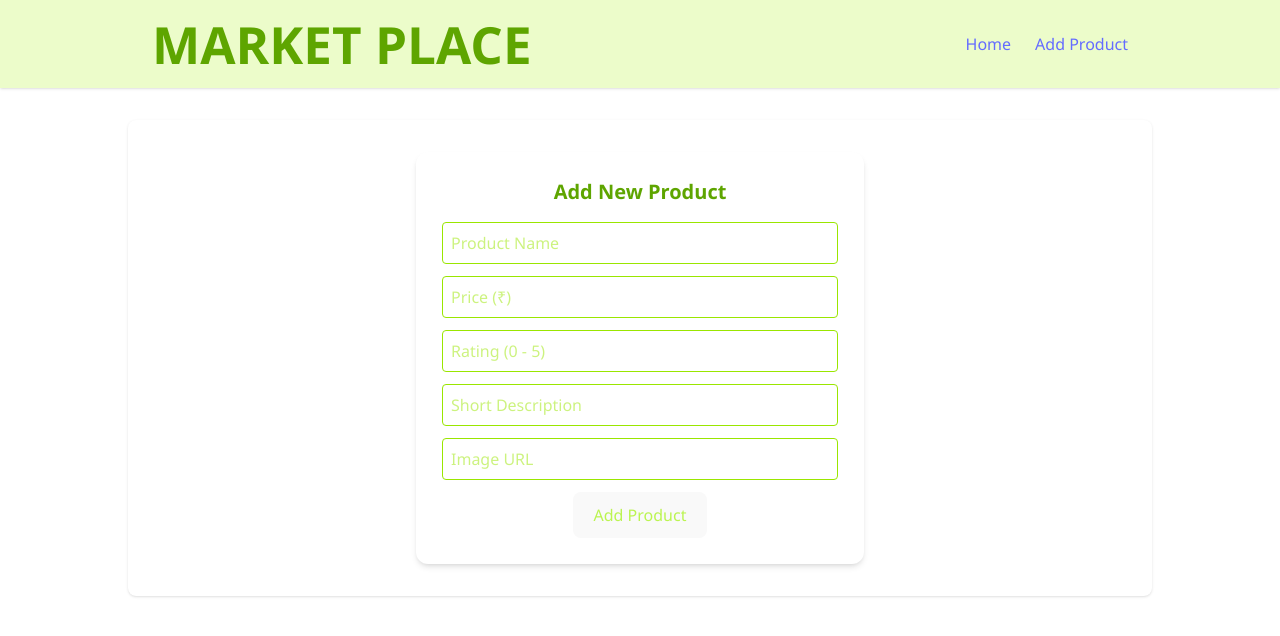
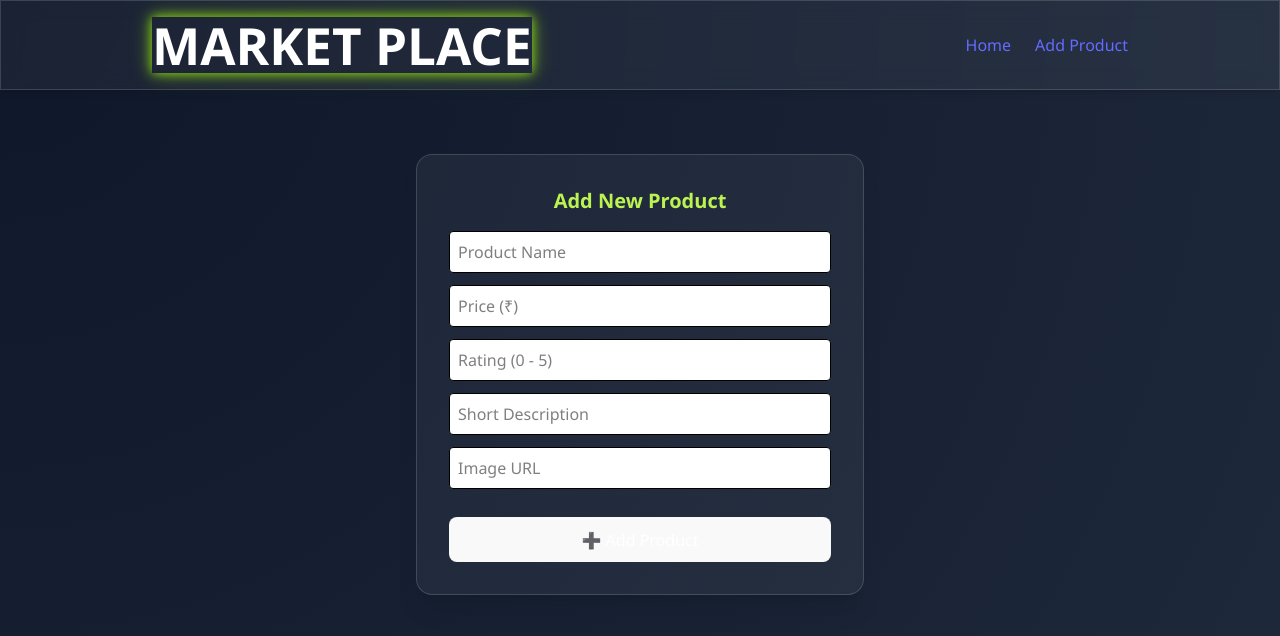
Before and after one commit to MANDO-lab/cc7165524, a React (Vite) app in the folder client/: page /add in a window 1280 px wide. Shown: the top 636 px of the page. Built offline with nearby package versions, Linux system fonts and the light colour scheme.

Commit message:
second change

```diff
--- a/client/src/App.css
+++ b/client/src/App.css
@@ -1,17 +1,15 @@
 @import "tailwindcss";
 
-/* Basic Reset & Font */
 html, body {
   height: 100%;
   width: 100%;
   margin: 0;
   padding: 0;
   font-family: 'Segoe UI', sans-serif;
-  background-color: #f8fafc; /* Light background */
-  color: #1f2937; /* Dark gray text */
+  background: radial-gradient(circle at top left, #0f172a, #1e293b);
+  color: #f8fafc;
 }
 
-/* Root Element */
 #root {
   height: 100%;
   width: 100%;
@@ -27,72 +25,60 @@ html, body {
   will-change: filter;
   transition: filter 300ms;
 }
-
 .logo:hover {
-  filter: drop-shadow(0 0 2em #84cc16aa); /* lime glow */
+  filter: drop-shadow(0 0 2em #84cc16aa);
 }
-
 .logo.react:hover {
   filter: drop-shadow(0 0 2em #61dafbaa);
 }
-
 @keyframes logo-spin {
-  from {
-    transform: rotate(0deg);
-  }
-  to {
-    transform: rotate(360deg);
-  }
+  from { transform: rotate(0deg); }
+  to { transform: rotate(360deg); }
 }
-
 @media (prefers-reduced-motion: no-preference) {
   a:nth-of-type(2) .logo {
     animation: logo-spin infinite 20s linear;
   }
 }
 
-/* Card Styles */
-.card {
-  padding: 2em;
-  background-color: white;
-  border-radius: 1rem;
-  box-shadow: 0 2px 8px rgba(0, 0, 0, 0.08);
+/* Animations */
+@keyframes fadeIn {
+  from { opacity: 0; transform: translateY(10px); }
+  to { opacity: 1; transform: translateY(0); }
+}
+.fade-in {
+  animation: fadeIn 0.6s ease-in-out both;
 }
 
-/* Info Text */
-.read-the-docs {
-  color: #666;
+@keyframes fadeScaleIn {
+  from { opacity: 0; transform: scale(0.95) translateY(10px); }
+  to { opacity: 1; transform: scale(1) translateY(0); }
+}
+.fade-scale {
+  animation: fadeScaleIn 0.5s ease forwards;
 }
 
-/* Product Card Hover Effect */
+/* Glass and Glow Effects */
+.glass {
+  background: rgba(255, 255, 255, 0.05);
+  backdrop-filter: blur(10px);
+  border: 1px solid rgba(255, 255, 255, 0.15);
+}
+.glow {
+  box-shadow: 0 0 10px #84cc16, 0 0 20px #84cc16aa;
+}
+.button-glow:hover {
+  box-shadow: 0 0 12px #60a5fa, 0 0 30px #60a5fa;
+  transform: translateY(-2px);
+  transition: all 0.3s ease;
+}
 .card-hover {
   transition: all 0.3s ease-in-out;
   transform: scale(1);
   border: 2px solid transparent;
 }
-
 .card-hover:hover {
   transform: scale(1.05);
-  border-color: #84cc16; /* Tailwind lime-400 */
+  border-color: #84cc16;
   box-shadow: 0 0 15px #84cc16;
 }
-
-/* Fade In Animation */
-.fade-in {
-  animation: fadeIn 0.6s ease-in-out both;
-}
-
-@keyframes fadeIn {
-  from { opacity: 0; transform: translateY(10px); }
-  to { opacity: 1; transform: translateY(0); }
-}
-
-/* Zoom In Animation */
-.zoom-in {
-  animation: zoomIn 0.5s ease-out both;
-}
-
-@keyframes zoomIn {
-  from { transform: scale(0.9); opacity: 0; }
-  to { transform: scale(1); opacity: 1; }
-}
--- a/client/src/App.jsx
+++ b/client/src/App.jsx
@@ -7,19 +7,19 @@ import EditProduct from "./components/EditProduct";
 function App() {
   return (
     <Router>
-      <div className="min-h-screen flex flex-col bg-white text-gray-800">
-        <nav className="w-full bg-lime-100 shadow">
+      <div className="min-h-screen flex flex-col">
+        <nav className="w-full glass shadow-md text-white">
           <div className="max-w-5xl mx-auto flex justify-between items-center px-6 py-4">
-            <h1 className="text-2xl font-bold text-lime-600">MARKET PLACE</h1>
+            <h1 className="text-3xl font-bold glow">MARKET PLACE</h1>
             <div className="space-x-6">
-              <Link to="/" className="text-lime-600 hover:text-lime-500 font-medium">Home</Link>
-              <Link to="/add" className="text-lime-600 hover:text-lime-500 font-medium">Add Product</Link>
+              <Link to="/" className="hover:underline hover:text-lime-400 transition duration-200">Home</Link>
+              <Link to="/add" className="hover:underline hover:text-lime-400 transition duration-200">Add Product</Link>
             </div>
           </div>
         </nav>
 
         <main className="flex-1 flex justify-center items-start">
-          <div className="w-full max-w-5xl bg-white rounded-lg shadow p-8 mt-8">
+          <div className="w-full max-w-5xl rounded-lg p-8 mt-8 fade-scale">
             <Routes>
               <Route path="/" element={<Home />} />
               <Route path="/add" element={<AddProduct />} />
--- a/client/src/components/ProductCard.jsx
+++ b/client/src/components/ProductCard.jsx
@@ -4,19 +4,29 @@ function ProductCard({ product, onDelete }) {
   const navigate = useNavigate();
 
   return (
-    <div className="card-hover bg-white border border-gray-300 rounded-lg p-4 shadow text-gray-800 fade-in">
+    <div className="card-hover glass border border-gray-300 rounded-xl p-5 shadow-md text-white fade-scale transition-all duration-500">
       <img
         src={product.image}
         alt={product.name}
         className="w-full h-40 object-contain rounded-md mb-3 bg-white"
       />
-      <h2 className="text-lg font-semibold text-lime-600">{product.name}</h2>
-      <p className="text-gray-700">₹{product.price}</p>
-      <p className="text-sm text-gray-600">Rating: {product.rating} / 5</p>
+      <h2 className="text-lg font-semibold text-lime-400">{product.name}</h2>
+      <p className="text-gray-300">₹{product.price}</p>
+      <p className="text-sm text-gray-400">Rating: {product.rating} / 5</p>
       <p className="text-sm text-gray-500 mb-3">{product.description}</p>
       <div className="flex gap-3">
-        <button onClick={() => navigate(`/edit/${product._id}`)} className="bg-yellow-400 text-lime-700 px-3 py-1 rounded hover:bg-yellow-300">Edit</button>
-        <button onClick={() => onDelete(product._id)} className="bg-red-400 text-lime-700 px-3 py-1 rounded hover:bg-red-300">Delete</button>
+        <button
+          onClick={() => navigate(`/edit/${product._id}`)}
+          className="bg-yellow-400 text-black px-4 py-2 rounded button-glow"
+        >
+          ✏️ Edit
+        </button>
+        <button
+          onClick={() => onDelete(product._id)}
+          className="bg-red-500 text-white px-4 py-2 rounded button-glow"
+        >
+          ❌ Delete
+        </button>
       </div>
     </div>
   );
--- a/client/src/components/ProductForm.jsx
+++ b/client/src/components/ProductForm.jsx
@@ -19,9 +19,7 @@ function ProductForm({ onAdd, initialData }) {
 
   const handleSubmit = (e) => {
     e.preventDefault();
-    if (!form.name || !form.price) {
-      return alert("Name and Price are required");
-    }
+    if (!form.name || !form.price) return alert("Name and Price are required");
     onAdd(form);
     if (!initialData) {
       setForm({ name: "", price: "", rating: "", description: "", image: "" });
@@ -29,15 +27,15 @@ function ProductForm({ onAdd, initialData }) {
   };
 
   return (
-    <form onSubmit={handleSubmit} className="bg-white p-6 shadow-md rounded-xl max-w-md mx-auto text-lime-400 card-hover">
-      <h2 className="text-xl font-semibold mb-4 text-lime-600">{initialData ? "Edit Product" : "Add New Product"}</h2>
-      <input className="w-full p-2 border mb-3 rounded" type="text" name="name" placeholder="Product Name" value={form.name} onChange={handleChange} required />
-      <input className="w-full p-2 border mb-3 rounded" type="number" name="price" placeholder="Price (₹)" value={form.price} onChange={handleChange} required />
-      <input className="w-full p-2 border mb-3 rounded" type="number" step="0.1" max="5" name="rating" placeholder="Rating (0 - 5)" value={form.rating} onChange={handleChange} />
-      <input className="w-full p-2 border mb-3 rounded" type="text" name="description" placeholder="Short Description" value={form.description} onChange={handleChange} />
-      <input className="w-full p-2 border mb-3 rounded" type="url" name="image" placeholder="Image URL" value={form.image} onChange={handleChange} />
-      <button type="submit" className="bg-blue-500 text-lime-300 py-2 px-4 rounded hover:bg-blue-600">
-        {initialData ? "Update Product" : "Add Product"}
+    <form onSubmit={handleSubmit} className="glass p-8 shadow-xl rounded-2xl max-w-md mx-auto fade-scale">
+      <h2 className="text-xl font-bold mb-4 text-lime-300">{initialData ? "Edit Product" : "Add New Product"}</h2>
+      <input className="w-full p-2 border mb-3 rounded bg-white text-black" type="text" name="name" placeholder="Product Name" value={form.name} onChange={handleChange} required />
+      <input className="w-full p-2 border mb-3 rounded bg-white text-black" type="number" name="price" placeholder="Price (₹)" value={form.price} onChange={handleChange} required />
+      <input className="w-full p-2 border mb-3 rounded bg-white text-black" type="number" step="0.1" max="5" name="rating" placeholder="Rating (0 - 5)" value={form.rating} onChange={handleChange} />
+      <input className="w-full p-2 border mb-3 rounded bg-white text-black" type="text" name="description" placeholder="Short Description" value={form.description} onChange={handleChange} />
+      <input className="w-full p-2 border mb-3 rounded bg-white text-black" type="url" name="image" placeholder="Image URL" value={form.image} onChange={handleChange} />
+      <button type="submit" className="bg-blue-500 text-white py-2 px-4 rounded-xl button-glow w-full mt-4">
+        {initialData ? "💾 Update Product" : "➕ Add Product"}
       </button>
     </form>
   );
--- a/client/src/pages/home.jsx
+++ b/client/src/pages/home.jsx
@@ -18,13 +18,13 @@ function Home() {
     await fetch(`${import.meta.env.VITE_BACKEND_URL}/api/products/${id}`, {
       method: 'DELETE',
     });
-    fetchProducts(); // refresh after delete
+    fetchProducts();
   };
 
   return (
-    <div className="grid grid-cols-1 sm:grid-cols-2 md:grid-cols-3 gap-6 p-4 fade-in">
+    <div className="grid grid-cols-1 sm:grid-cols-2 md:grid-cols-3 gap-6 p-4 fade-scale">
       {products.length === 0 ? (
-        <p className="text-center col-span-full text-lime-600">No products added yet.</p>
+        <p className="text-center col-span-full text-lime-300">No products added yet.</p>
       ) : (
         products.map((product) => (
           <ProductCard key={product._id} product={product} onDelete={handleDelete} />
```
Also changed, not shown: client/src/components/EditProduct.jsx (line endings or trailing spaces), client/src/pages/AddProduct.jsx (line endings or trailing spaces).
